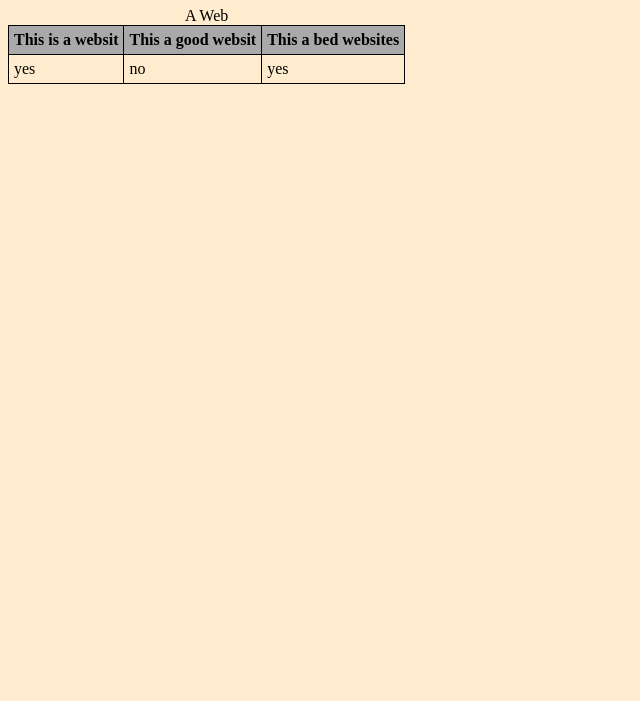
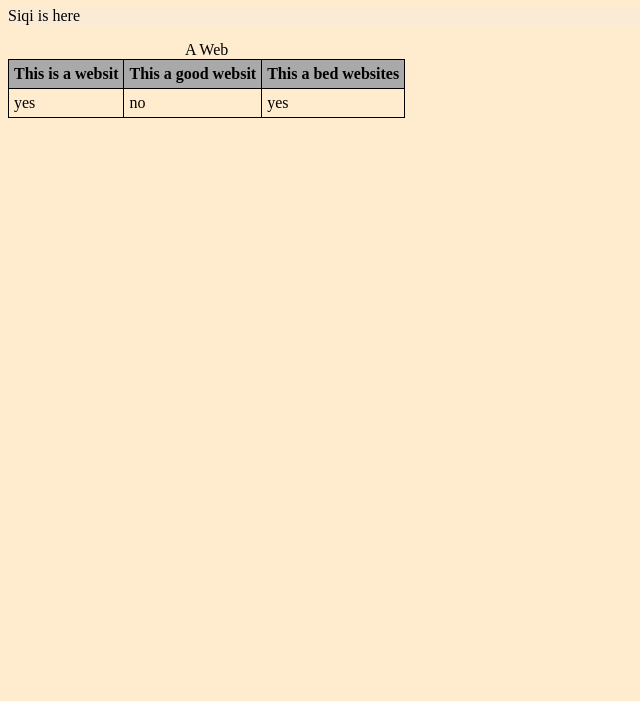
Before and after one commit to LuLu11111/A-Web, a plain HTML site: page index.html in a window 1280 px wide. Shown: the part 99-800 px from the top of the page, without its empty margins (0-640 px from the left). Drawn offline with Linux system fonts and the light colour scheme.

Commit message:
Update index.html

```diff
--- a/index.html
+++ b/index.html
@@ -16,6 +16,7 @@
     <body>
 <head>A Web</head>
     <h1>Hi, This is A Web</h1>
+        <p>Siqi is here</p>
     <table><caption> A Web</caption>
     <tr>
         <th>This is a websit
```
